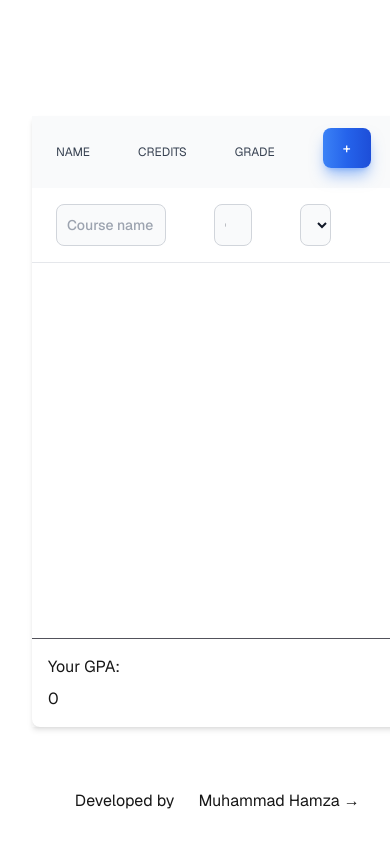
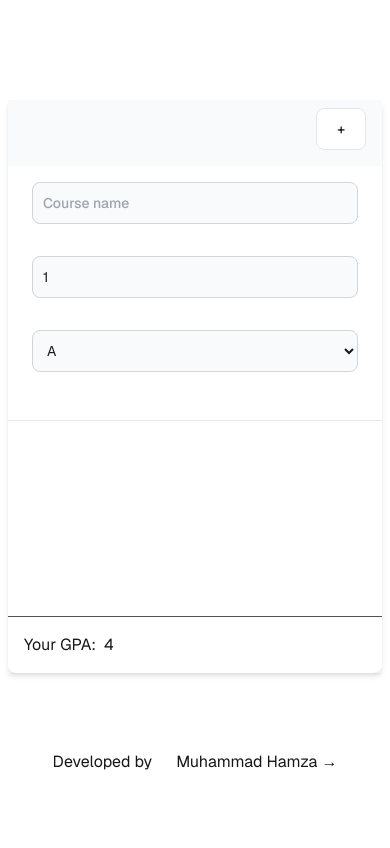
Before and after one commit to xwhiz/gpa-calculator, a Next.js app: page / in a window 390 px wide. Shown: the top 848 px of the page. Built offline with nearby package versions, Linux system fonts and the light colour scheme.

Commit message:
feat: save data in session storage and fix the gpa formula

```diff
--- a/app/page.tsx
+++ b/app/page.tsx
@@ -12,7 +12,7 @@ export default function Home() {
   const [fields, setFields] = useState<Field[]>([
     {
       name: "",
-      creditHours: 0,
+      creditHours: 1,
       grade: "A",
     },
   ]);
@@ -33,24 +33,39 @@ export default function Home() {
   );
 
   useEffect(() => {
-    setGpa(
-      fields
+    const fieldsString = sessionStorage.getItem("fields");
+    if (!fieldsString) return;
+    const fields = JSON.parse(fieldsString);
+    setFields(fields);
+  }, []);
+
+  useEffect(() => {
+    const aggregate = fields
       .map((field) =>
         field.grade === ""
           ? 0
           : mappings[field.grade] * Number(Math.abs(field.creditHours))
       )
-        .reduce((acc, grade) => acc + grade, 0)
+      .reduce((acc, grade) => acc + grade, 0);
+    const totalCreditHours = fields.reduce(
+      (acc, { creditHours }) => acc + Number(creditHours),
+      0
     );
+    const gpa = Math.round((aggregate / totalCreditHours) * 1000) / 1000;
+    setGpa(gpa);
   }, [fields, mappings]);
+
+  useEffect(() => {
+    sessionStorage.setItem("fields", JSON.stringify(fields));
+  }, [fields]);
 
   const addField = function () {
     setFields([
       ...fields,
       {
         name: "",
-        creditHours: 0,
-        grade: "",
+        creditHours: 1,
+        grade: "A",
       },
     ]);
   };
@@ -73,31 +88,29 @@ export default function Home() {
   };
 
   return (
-    <div className="grid grid-rows-[20px_1fr_20px] items-center justify-items-center min-h-screen p-8 pb-20 gap-16 sm:p-20 font-[family-name:var(--font-geist-sans)]">
-      <main className="flex flex-col gap-8 row-start-2 items-center sm:items-start">
-        <div className="relative overflow-x-auto shadow-md sm:rounded-lg">
+    <div className="container mx-auto grid grid-rows-[5px_1fr_5px] items-center justify-items-center min-h-screen p-2 sm:p-8 pb-20 gap-16 font-[family-name:var(--font-geist-sans)]">
+      <main className="flex flex-col w-full gap-8 row-start-2 items-center sm:items-start">
+        <div className="relative overflow-x-auto shadow-md sm:rounded-lg w-full">
           <div className="w-full text-sm text-left rtl:text-right text-gray-500 dark:text-gray-400">
-            <header className="text-xs text-gray-700 uppercase bg-gray-50 dark:bg-gray-700 dark:text-gray-400">
-              <div className="flex justify-between items-center">
-                <div className="px-6 py-3">Name</div>
-                <div className="px-6 py-3">Credits</div>
-                <div className="px-6 py-3">Grade</div>
-                <div className="px-6 py-3">
+            <header className="text-xs text-gray-700 uppercase bg-gray-50 dark:bg-gray-700 dark:text-gray-400 grid grid-cols-1 sm:grid-cols-[2fr_1fr_1fr_1fr] items-center">
+              <div className="px-6 py-3 hidden sm:block">Name</div>
+              <div className="px-6 py-3 hidden sm:block">Credits</div>
+              <div className="px-6 py-3 hidden sm:block">Grade</div>
+              <div className="p-2 flex justify-end items-center w-full">
                 <button
                   type="button"
-                    className="text-white transition-all duration-300 bg-gradient-to-r from-blue-500 via-blue-600 to-blue-700 hover:bg-gradient-to-br focus:ring-4 focus:outline-none focus:ring-blue-300 dark:focus:ring-blue-800 shadow-lg shadow-blue-500/50 dark:shadow-lg dark:shadow-blue-800/80 font-medium rounded-lg text-sm px-5 py-2.5 text-center me-2 mb-2 "
+                  className="text-gray-900 bg-white hover:bg-gray-100 border border-gray-200 focus:ring-4 focus:outline-none focus:ring-gray-100 font-medium rounded-lg text-sm px-5 py-2.5 text-center inline-flex items-center dark:focus:ring-gray-600 dark:bg-gray-800 dark:border-gray-700 dark:text-white dark:hover:bg-gray-700 me-2 mb-2"
                   onClick={addField}
                 >
                   +
                 </button>
-                </div>
               </div>
             </header>
             <section className="block w-full overflow-y-auto h-[450px] dark:bg-gray-800">
               {fields.map((field, index) => (
                 <div
                   key={index}
-                  className="bg-white border-b dark:bg-gray-800 dark:border-gray-700 hover:bg-gray-50 dark:hover:bg-gray-600 flex justify-between items-center"
+                  className="bg-white border-b dark:bg-gray-800 dark:border-gray-700 hover:bg-gray-50 dark:hover:bg-gray-600 grid grid-cols-[1fr] sm:grid-cols-[2fr_1fr_1fr_1fr] justify-between items-center"
                 >
                   <div className="px-6 py-4 font-medium text-gray-900 whitespace-nowrap dark:text-white">
                     <input
@@ -118,12 +131,12 @@ export default function Home() {
                       type="number"
                       className="bg-gray-50 border border-gray-300 text-gray-900 text-sm rounded-lg focus:ring-blue-500 focus:border-blue-500 block w-full p-2.5 dark:bg-gray-700 dark:border-gray-600 dark:placeholder-gray-400 dark:text-white dark:focus:ring-blue-500 dark:focus:border-blue-500"
                       placeholder="Credit Hours"
-                      min="0"
+                      min="1"
                       max="4"
                       value={field.creditHours}
-                      onChange={(e) =>
-                        handleValueChange(e, index, "creditHours")
-                      }
+                      onChange={(e) => {
+                        handleValueChange(e, index, "creditHours");
+                      }}
                       required
                     />
                   </div>
@@ -149,7 +162,7 @@ export default function Home() {
             </section>
           </div>
           <div className="w-full relative overflow-hidden bg-white rounded-b-lg shadow-md dark:bg-gray-800 border-t border-t-zinc-600">
-            <div className="flex flex-col items-start gap-2 p-4 space-y-3 md:flex-row md:items-center md:space-y-0">
+            <div className="flex items-start gap-2 p-4 space-y-3 flex-row">
               Your GPA: <span className="">{gpa}</span>
             </div>
           </div>
--- /dev/null
+++ b/app/states/useFields.ts
@@ -0,0 +1,20 @@
+import { create } from "zustand";
+import { persist } from "zustand/middleware";
+
+type State = {
+  name: string;
+  creditHours: number;
+  grade: string;
+};
+type Actions = {};
+
+const useFields = persist(
+  create((set) => ({
+    bears: 0,
+    increasePopulation: () => set((state) => ({ bears: state.bears + 1 })),
+    removeAllBears: () => set({ bears: 0 }),
+    updateBears: (newBears) => set({ bears: newBears }),
+  }))
+);
+
+return useFields;
```
Lines whose indentation alone changed are shown as unchanged.
